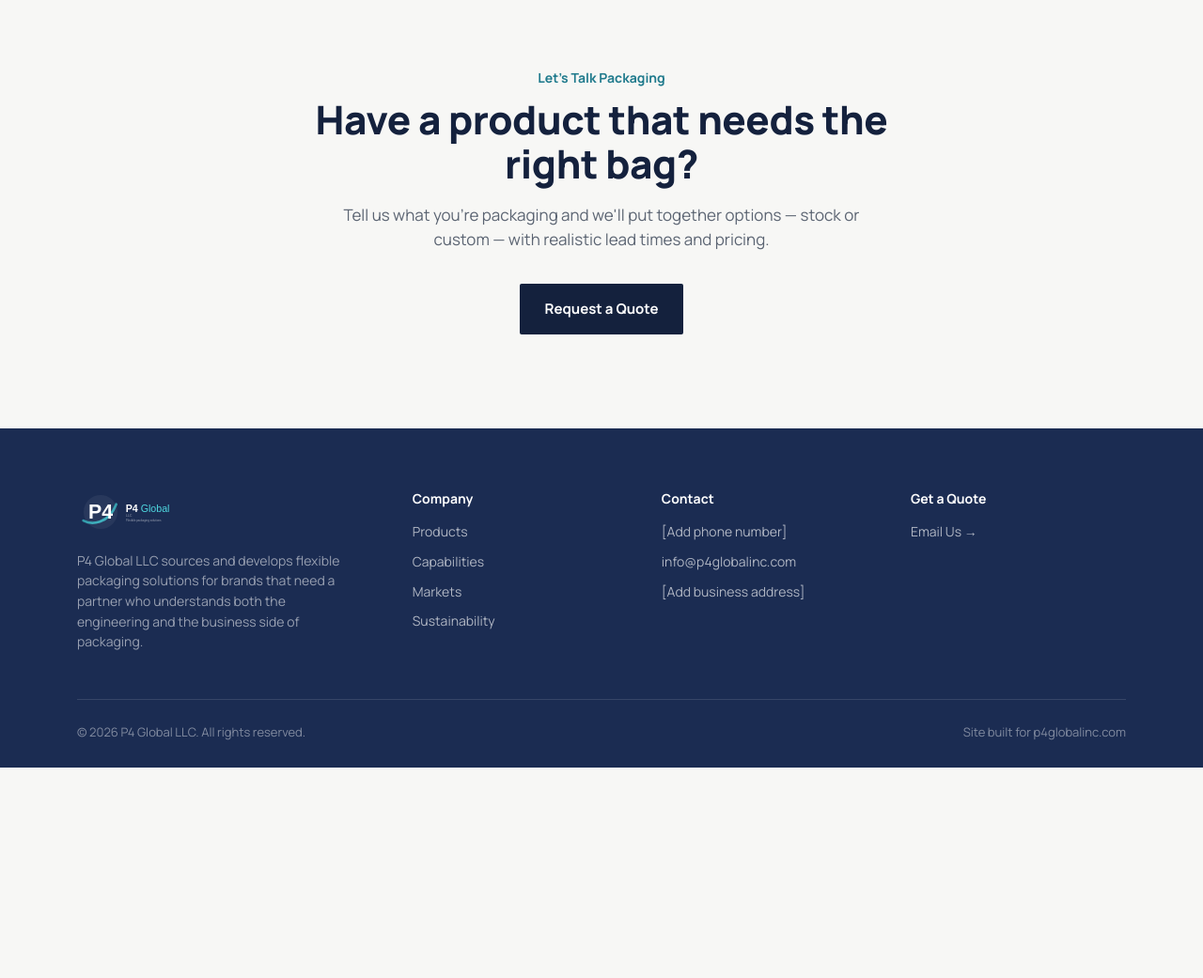
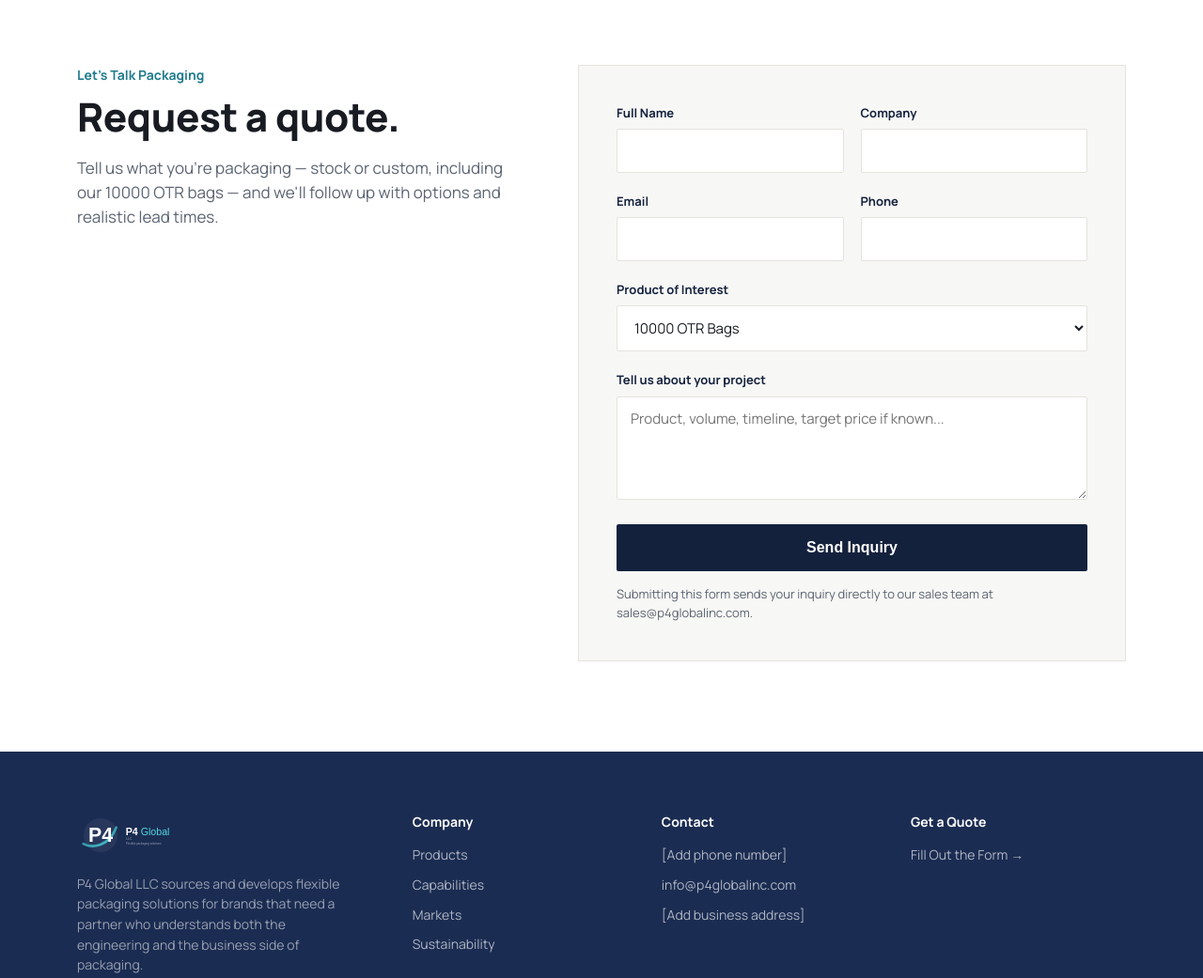
Before and after one commit to griff7778/p4global-site2, a plain HTML site: page index.html in a window 1280 px wide. Shown: the part 4360-5401 px from the top of the page at 94% size. Before the commit the page ends 5177 px from the top, so only its background shows below. Drawn offline with Linux system fonts and the light colour scheme.

Commit message:
Add files via upload

```diff
--- a/index.html
+++ b/index.html
@@ -230,6 +230,29 @@
     display:flex;justify-content:space-between;font-size:13px;color:rgba(255,255,255,.45);flex-wrap:wrap;gap:10px;
   }
   @media(max-width:860px){.foot-grid{grid-template-columns:1fr 1fr;}}
+
+  /* ---------- Quote form ---------- */
+  .quote-section{background:#fff;border-top:1px solid var(--line);}
+  .quote-wrap{
+    display:grid;grid-template-columns:0.9fr 1.1fr;gap:56px;align-items:start;
+  }
+  .quote-form{
+    background:var(--paper);border:1px solid var(--line);padding:40px;
+  }
+  .form-row{display:grid;grid-template-columns:1fr 1fr;gap:18px;}
+  .form-group{margin-bottom:20px;}
+  .form-group label{display:block;font-size:13px;font-weight:700;color:var(--navy);margin-bottom:7px;}
+  .form-group input,.form-group select,.form-group textarea{
+    width:100%;padding:12px 14px;font-family:'Manrope',sans-serif;font-size:15px;
+    border:1.5px solid var(--line);border-radius:2px;background:#fff;color:var(--ink);
+  }
+  .form-group input:focus,.form-group select:focus,.form-group textarea:focus{
+    outline:none;border-color:var(--teal);
+  }
+  .form-group textarea{resize:vertical;min-height:110px;}
+  .quote-form .btn{width:100%;justify-content:center;font-size:16px;padding:15px 26px;}
+  .form-note{font-size:13px;color:var(--muted);margin-top:14px;}
+  @media(max-width:860px){.quote-wrap{grid-template-columns:1fr;} .form-row{grid-template-columns:1fr;}}
 </style>
 </head>
 <body>
@@ -456,21 +479,68 @@
     </div>
   </section>
 
-  <!-- CTA -->
-  <section class="cta-section">
-    <div class="wrap">
-      <div class="eyebrow" style="text-align:center;">Let's Talk Packaging</div>
-      <h2>Have a product that needs the right bag?</h2>
-      <p class="lede">Tell us what you're packaging and we'll put together options — stock or custom — with realistic lead times and pricing.</p>
-      <div class="hero-ctas">
-        <a href="#contact" class="btn btn-primary">Request a Quote</a>
+  <!-- QUOTE FORM -->
+  <section id="contact" class="quote-section">
+    <div class="wrap quote-wrap">
+      <div>
+        <div class="eyebrow">Let's Talk Packaging</div>
+        <h2>Request a quote.</h2>
+        <p class="lede" style="margin-top:18px;">Tell us what you're packaging — stock or custom, including our 10000 OTR bags — and we'll follow up with options and realistic lead times.</p>
       </div>
+
+      <form class="quote-form" action="https://formsubmit.co/sales@p4globalinc.com" method="POST">
+        <input type="hidden" name="_subject" value="New quote request — p4globalinc.com">
+        <input type="hidden" name="_template" value="table">
+        <input type="hidden" name="_captcha" value="false">
+        <input type="text" name="_honey" style="display:none" tabindex="-1" autocomplete="off">
+
+        <div class="form-row">
+          <div class="form-group">
+            <label for="q-name">Full Name</label>
+            <input type="text" id="q-name" name="Name" required>
+          </div>
+          <div class="form-group">
+            <label for="q-company">Company</label>
+            <input type="text" id="q-company" name="Company">
+          </div>
+        </div>
+        <div class="form-row">
+          <div class="form-group">
+            <label for="q-email">Email</label>
+            <input type="email" id="q-email" name="Email" required>
+          </div>
+          <div class="form-group">
+            <label for="q-phone">Phone</label>
+            <input type="tel" id="q-phone" name="Phone">
+          </div>
+        </div>
+        <div class="form-group">
+          <label for="q-product">Product of Interest</label>
+          <select id="q-product" name="Product of Interest">
+            <option>10000 OTR Bags</option>
+            <option>Taribo (Fresh Produce)</option>
+            <option>Plastobar (Dairy)</option>
+            <option>Plastobar (Meat, Poultry & Seafood)</option>
+            <option>Bags & Pouches (General)</option>
+            <option>Rollstock</option>
+            <option>Reclosable Packaging</option>
+            <option>Custom / Prototype Development</option>
+            <option>Not sure yet</option>
+          </select>
+        </div>
+        <div class="form-group">
+          <label for="q-message">Tell us about your project</label>
+          <textarea id="q-message" name="Message" placeholder="Product, volume, timeline, target price if known..."></textarea>
+        </div>
+        <button type="submit" class="btn btn-primary">Send Inquiry</button>
+        <p class="form-note">Submitting this form sends your inquiry directly to our sales team at sales@p4globalinc.com.</p>
+      </form>
     </div>
   </section>
 
 </main>
 
-<footer id="contact">
+<footer>
   <div class="wrap">
     <div class="foot-grid">
       <div>
@@ -500,7 +570,7 @@
       </div>
       <div class="foot-col">
         <h4>Get a Quote</h4>
-        <a href="mailto:info@p4globalinc.com?subject=Quote%20Request">Email Us →</a>
+        <a href="#contact">Fill Out the Form →</a>
       </div>
     </div>
     <div class="foot-bottom">
```
